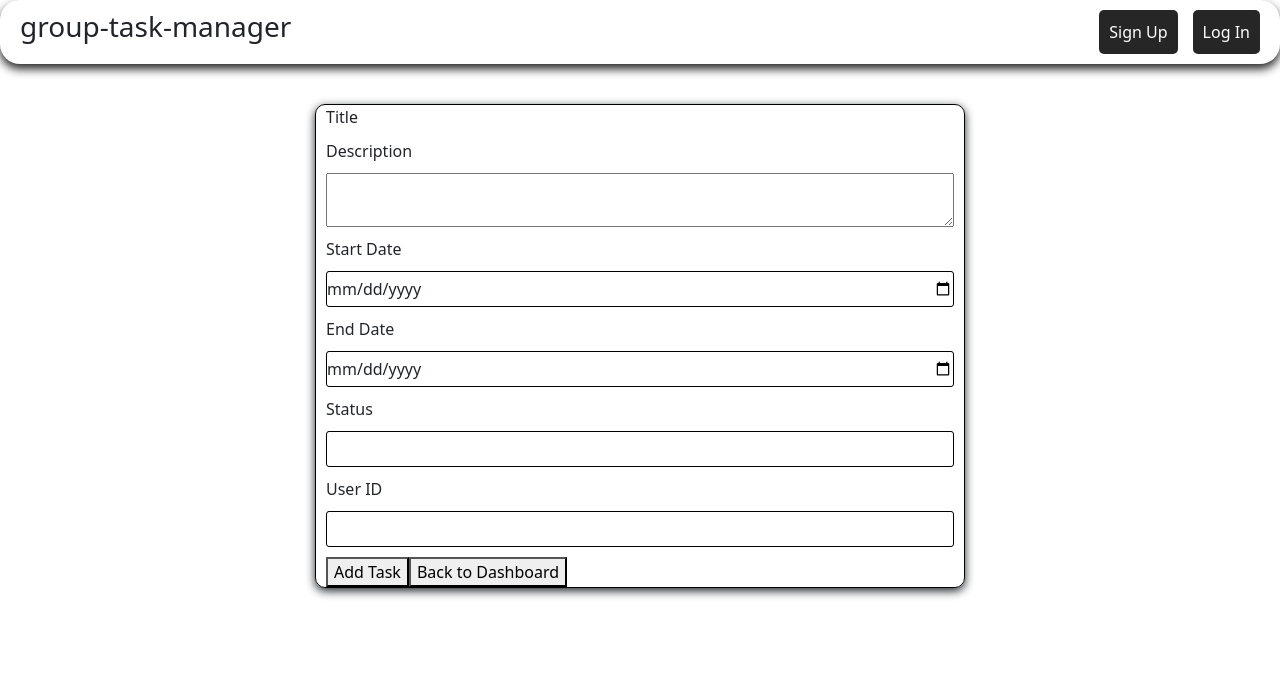
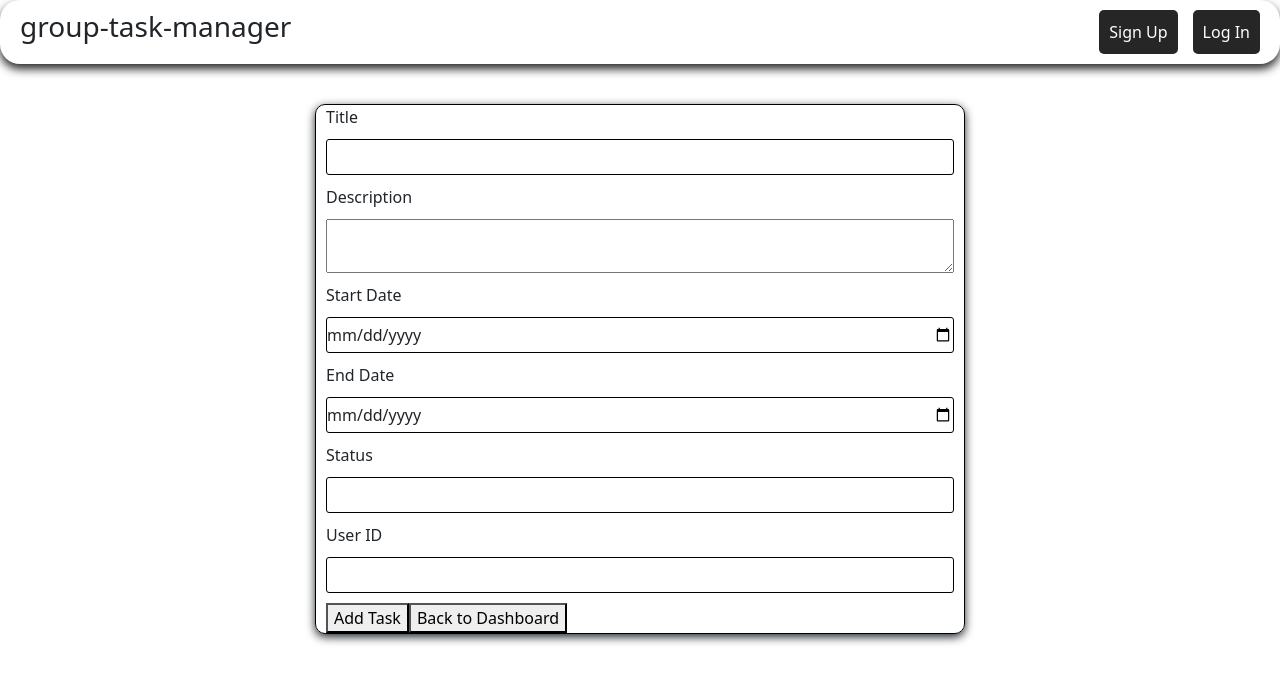
Before and after one commit to Moringa-SDF-PTO5/task-management-system, a React (Vite) app: page /add-task in a window 1280 px wide. Shown: the top 682 px of the page. Built offline with nearby package versions, Linux system fonts and the light colour scheme; no server answers.

Commit message:
minor changes

```diff
--- a/src/components/AddTask.jsx
+++ b/src/components/AddTask.jsx
@@ -3,7 +3,9 @@ import { useFormik } from 'formik'
 import * as Yup from 'yup'
 import { useNavigate } from 'react-router-dom'
 
-const BASE_URL = import.meta.env.VITE_SERVER_BASE_URL
+// const BASE_URL = import.meta.env.VITE_SERVER_BASE_URL
+// const BASE_URL = 'https://task-management-system-backend-39v0.onrender.com/user'
+const BASE_URL = 'http://127.0.0.1:5000'
 
 const AddTask = () => {
     const navigate = useNavigate()
@@ -60,7 +62,7 @@ const AddTask = () => {
             <div className='form-data'>
                 <label>Title</label>
                 <input
-                    type="hidden"
+                    type="text"
                     name="title"
                     onChange={formik.handleChange}
                     value={formik.values.title}
--- a/src/pages/signup/Signup.jsx
+++ b/src/pages/signup/Signup.jsx
@@ -153,7 +153,7 @@ function Signup() {
                     </div>
 
                 </div>
-                <div className="row mb-3">
+                <div className="form-data">
                         <button type='submit'>Submit</button>
                     </div>
             </form>
```
Also changed, not shown: src/components/Dashboard.jsx (line endings or trailing spaces).
